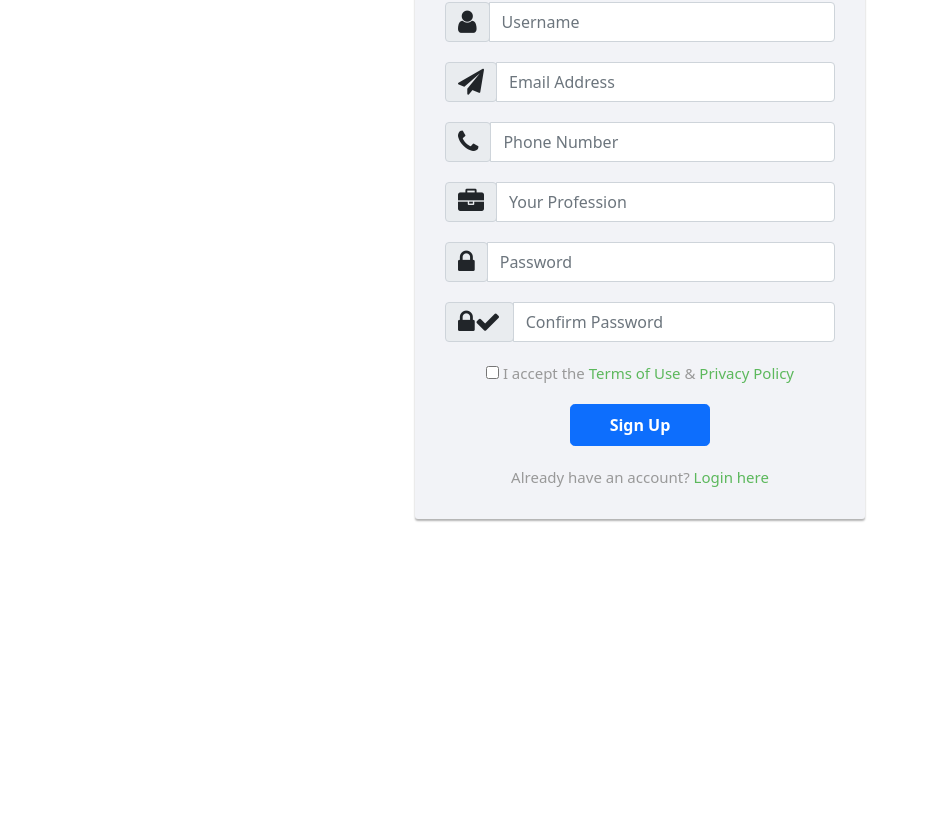
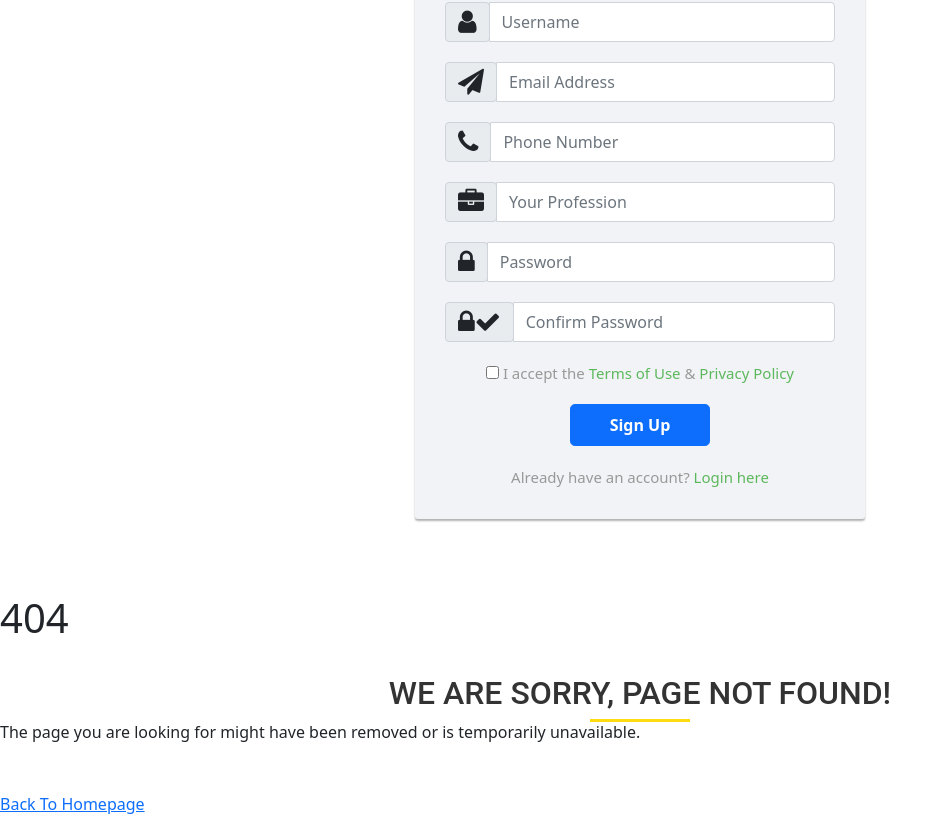
Before and after one commit to djmagnusa/jobify, a React (Create React App) app in the folder client/: page /signup in a window 1280 px wide. Shown: the part 267-1083 px from the top of the page, without its empty margins (0-952 px from the left). Before the commit the page ends 861 px from the top, so only its background shows below. Built offline with nearby package versions, Linux system fonts and the light colour scheme.

Commit message:
Add NotFound page

```diff
--- a/client/src/App.js
+++ b/client/src/App.js
@@ -7,6 +7,7 @@ import About from "./components/About";
 import Login from "./components/Login";
 import Signup from "./components/Signup";
 import Contact from "./components/Contact";
+import NotFound from "./components/NotFound";
 
 const App = () => {
   return (
@@ -32,6 +33,10 @@ const App = () => {
           <Signup />
       </Route>
 
+      <Route>
+        <NotFound />
+      </Route>
+
     </div>
   )
 }
--- /dev/null
+++ b/client/src/components/NotFound.js
@@ -0,0 +1,24 @@
+import React from 'react';
+import { NavLink } from 'react-router-dom';
+
+const NotFound = () => {
+    return(
+        <>
+            <div id="notfound">
+                <div className="notfound">
+                    <div className="notfound-404">
+                        <h1>404</h1>
+                    </div>
+                    <h2>We are sorry, page not found!</h2>
+                    <p className="mb-5">
+                        The page you are looking for might have been removed or is temporarily unavailable.
+                    </p>
+
+                    <NavLink to="/">Back To Homepage</NavLink>
+                </div>
+            </div>
+        </>
+    )
+}
+
+export default NotFound;
```
